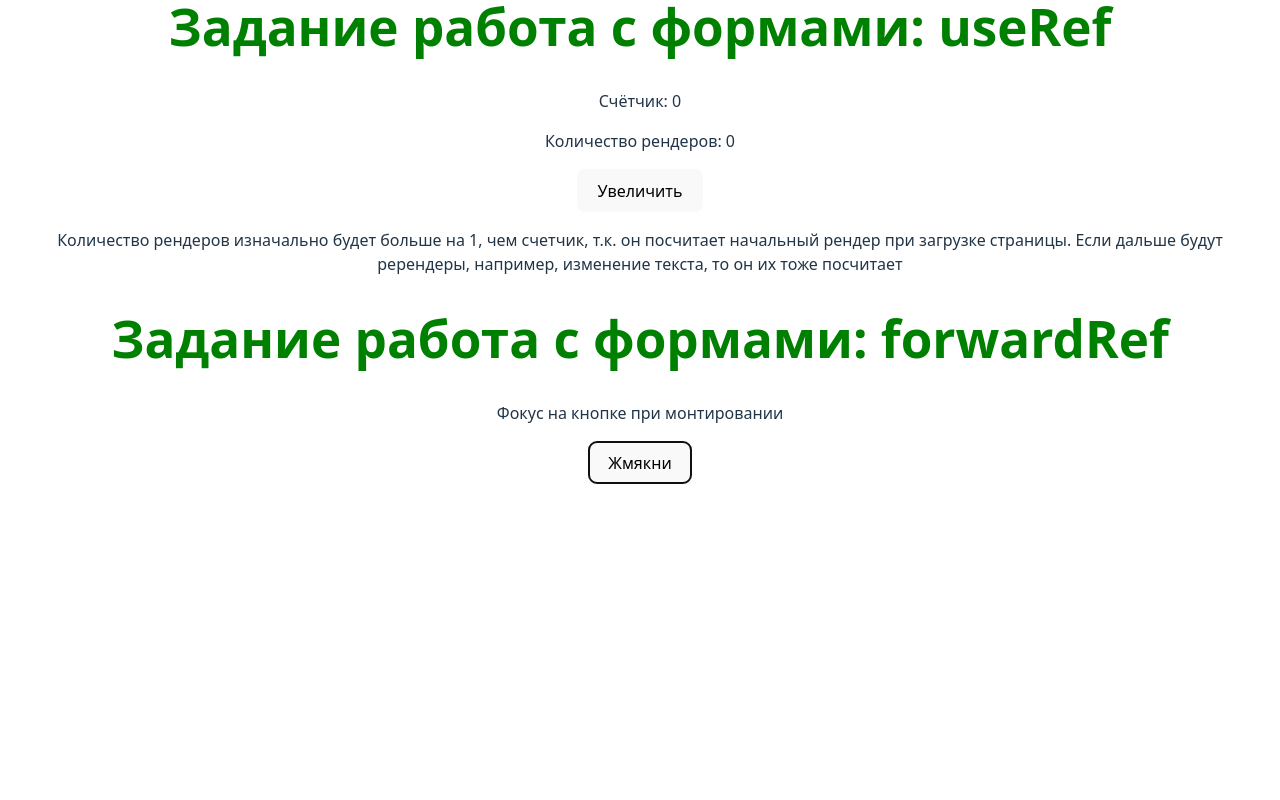
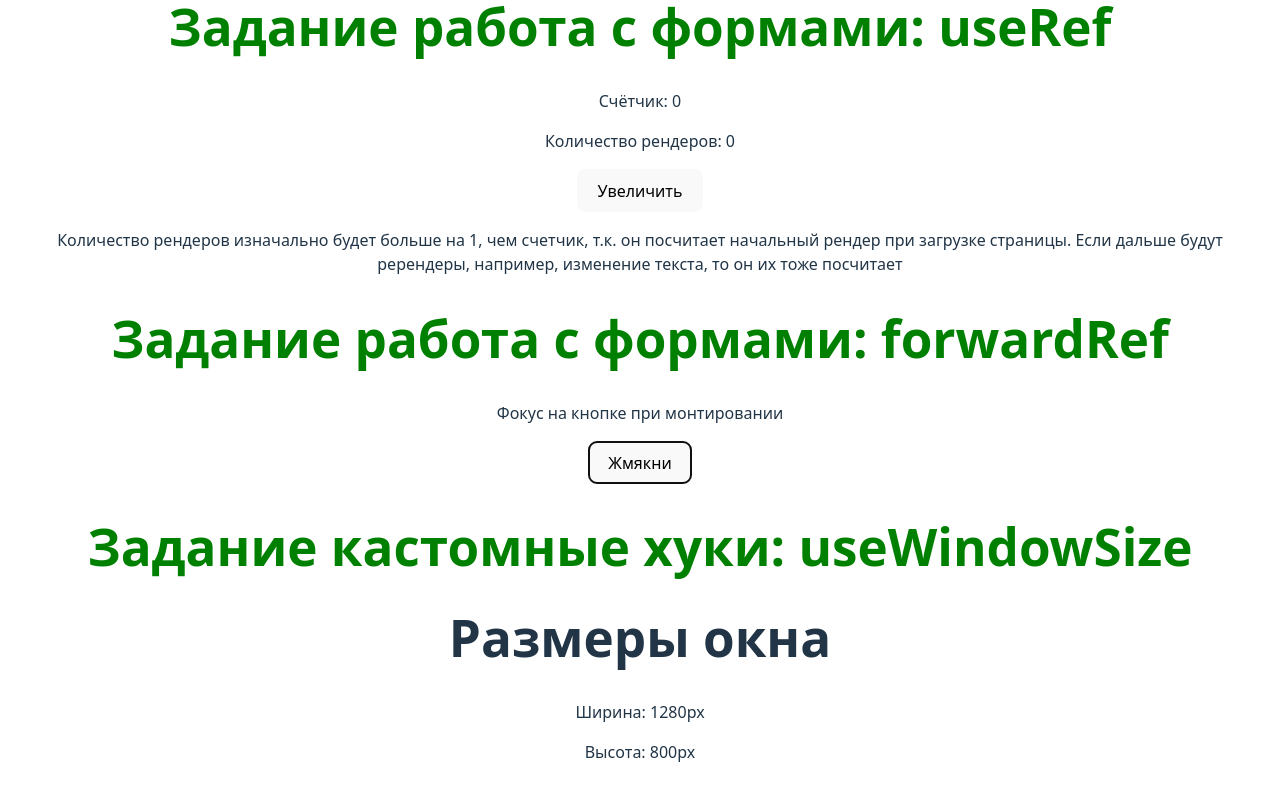
Before and after one commit to 4yryH/react, a React (Vite) app in the folder my-react-app/: page / in a window 1280 px wide. Shown: the part 2215-3015 px from the top of the page. Before the commit the page ends 2731 px from the top, so only its background shows below. Built offline with nearby package versions, Linux system fonts and the light colour scheme.

Commit message:
task-18 React Custom hooks

```diff
--- a/my-react-app/src/App.jsx
+++ b/my-react-app/src/App.jsx
@@ -9,6 +9,7 @@ import {TodoList} from "./components/task-14/Todo.jsx";
 import {Form} from "./components/task-15/ValidationForm.jsx";
 import {RenderCounter} from "./components/task-15/RenderCounter.jsx";
 import {CustomButton} from "./components/task-15/CustomButton.jsx";
+import {WindowSizeDisplay} from "./components/task-18/WindowSize.jsx";
 
 function App() {
   const buttonRef = useRef(null);
@@ -51,6 +52,10 @@ function App() {
       <h1 style={{color: 'green'}}>Задание работа с формами: forwardRef</h1>
       <p>Фокус на кнопке при монтировании</p>
       <CustomButton ref={buttonRef}>Жмякни</CustomButton>
+
+      <h1 style={{color: 'green'}}>Задание кастомные хуки: useWindowSize</h1>
+      <WindowSizeDisplay/>
+
     </>
   );
 }
--- /dev/null
+++ b/my-react-app/src/components/task-18/WindowSize.jsx
@@ -0,0 +1,14 @@
+import React from 'react';
+import {useWindowSize} from "./useWindowSize.jsx";
+
+export function WindowSizeDisplay() {
+  const {width, height} = useWindowSize();
+
+  return (
+    <div>
+      <h1>Размеры окна</h1>
+      <p>Ширина: {width}px</p>
+      <p>Высота: {height}px</p>
+    </div>
+  );
+}
--- /dev/null
+++ b/my-react-app/src/components/task-18/useWindowSize.jsx
@@ -0,0 +1,25 @@
+// 1. Создайте кастомный хук `useWindowSize`. Хук должен отслеживать ширину и высоту окна
+// и обновляться при изменении размеров. Используйте этот хук в компоненте
+// и покажите размеры окна на экране.
+
+import React, {useState, useEffect} from 'react';
+
+export function useWindowSize() {
+  const [windowSize, setWindowSize] = useState({width: 0, height: 0});
+
+  useEffect(() => {
+    function handleResize() {
+      setWindowSize({
+        width: window.innerWidth,
+        height: window.innerHeight,
+      });
+    }
+
+    window.addEventListener('resize', handleResize);
+    // Вызвать сразу
+    handleResize();
+
+    return () => window.removeEventListener('resize', handleResize);
+  }, []);
+  return windowSize;
+}
```
